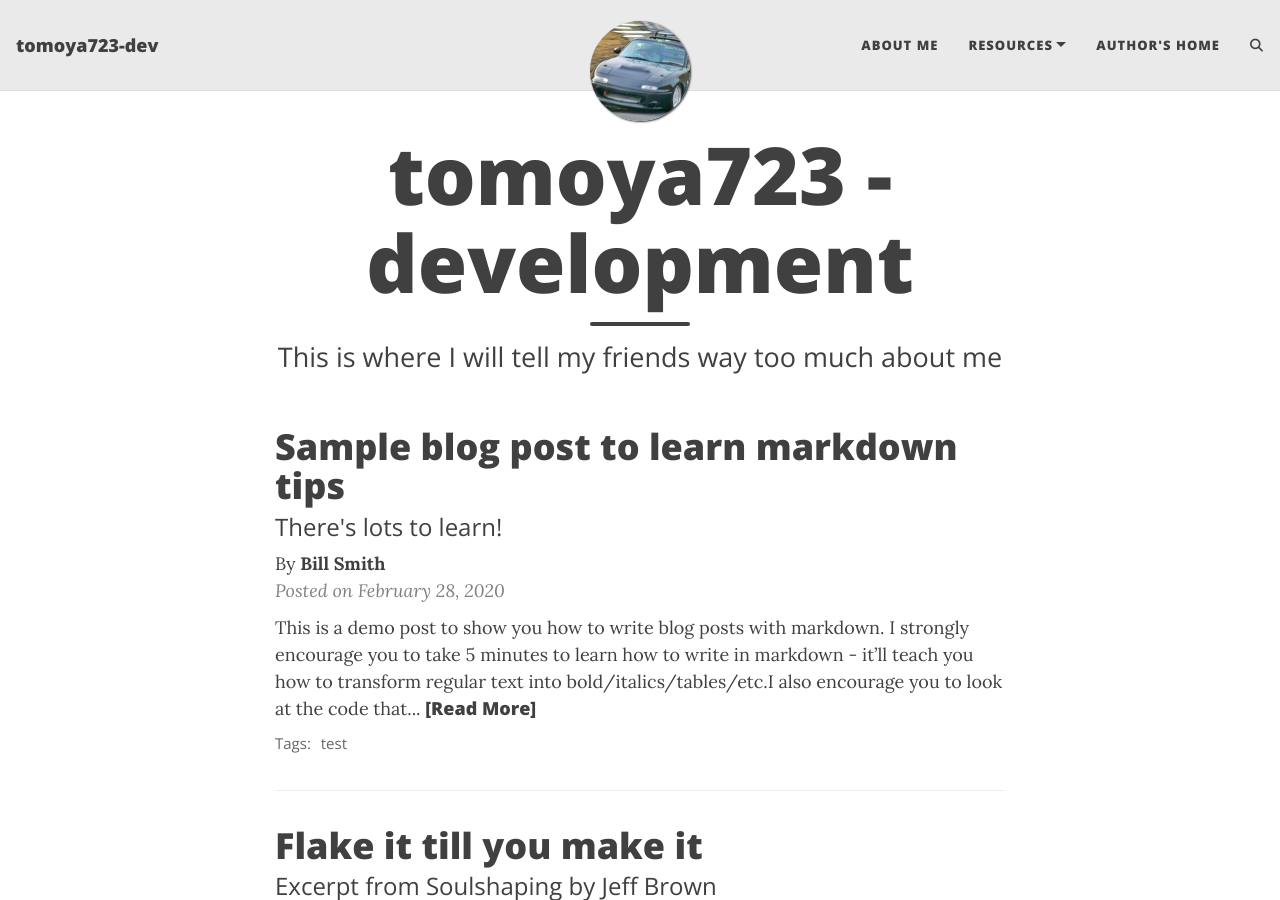
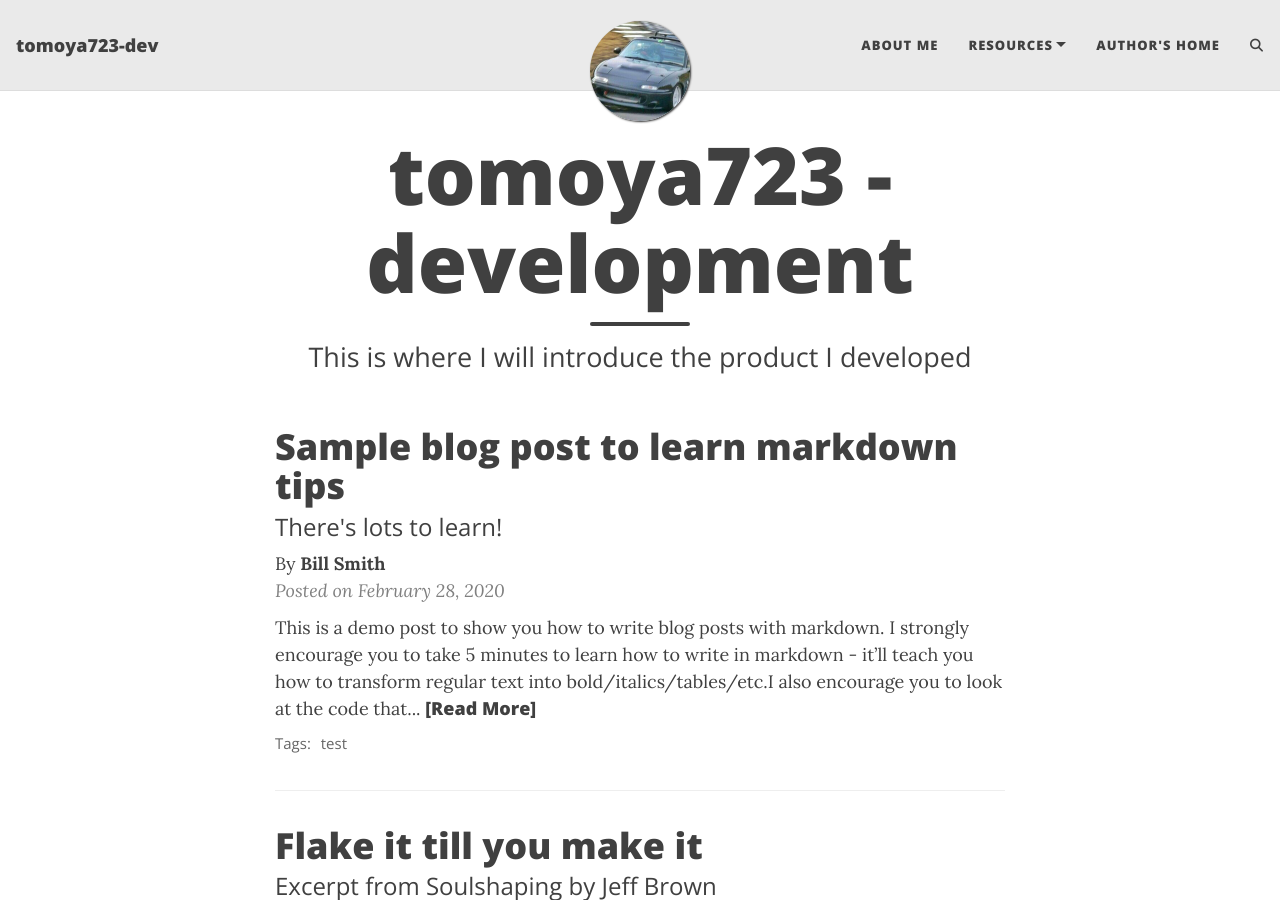
Before and after one commit to tomoya723/tomoya723.github.io, a Jekyll site: the page built from index.html, in a window 1280 px wide and 900 px high. Built offline with Jekyll 4.4.1, drawn with Linux system fonts in a browser that asks for light colours; the list of posts is cut into pages by our own code; comment, search, counter and statistics services are not loaded.

Commit message:
Update index.html

```diff
--- a/index.html
+++ b/index.html
@@ -1,5 +1,5 @@
 ---
 layout: home
 title: tomoya723 - development
-subtitle: This is where I will tell my friends way too much about me
+subtitle: This is where I will introduce the product I developed
 ---
```
